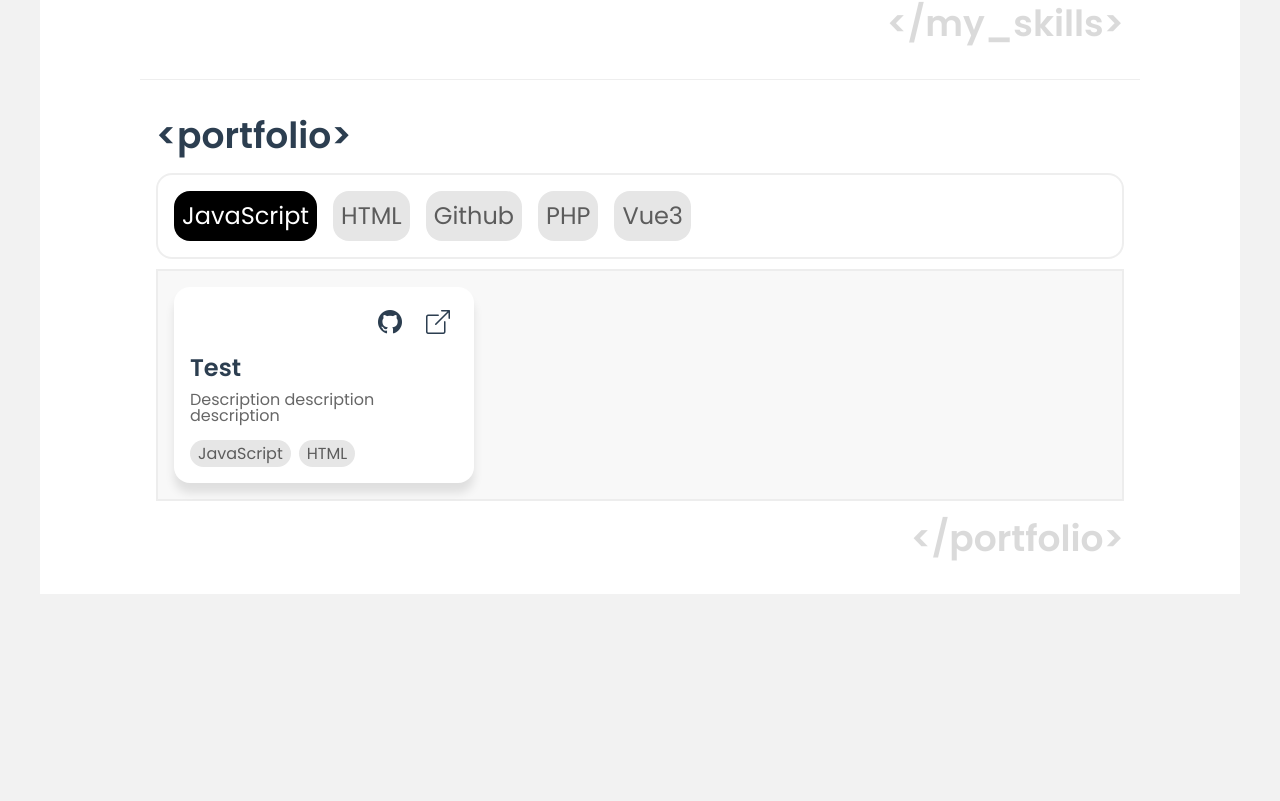
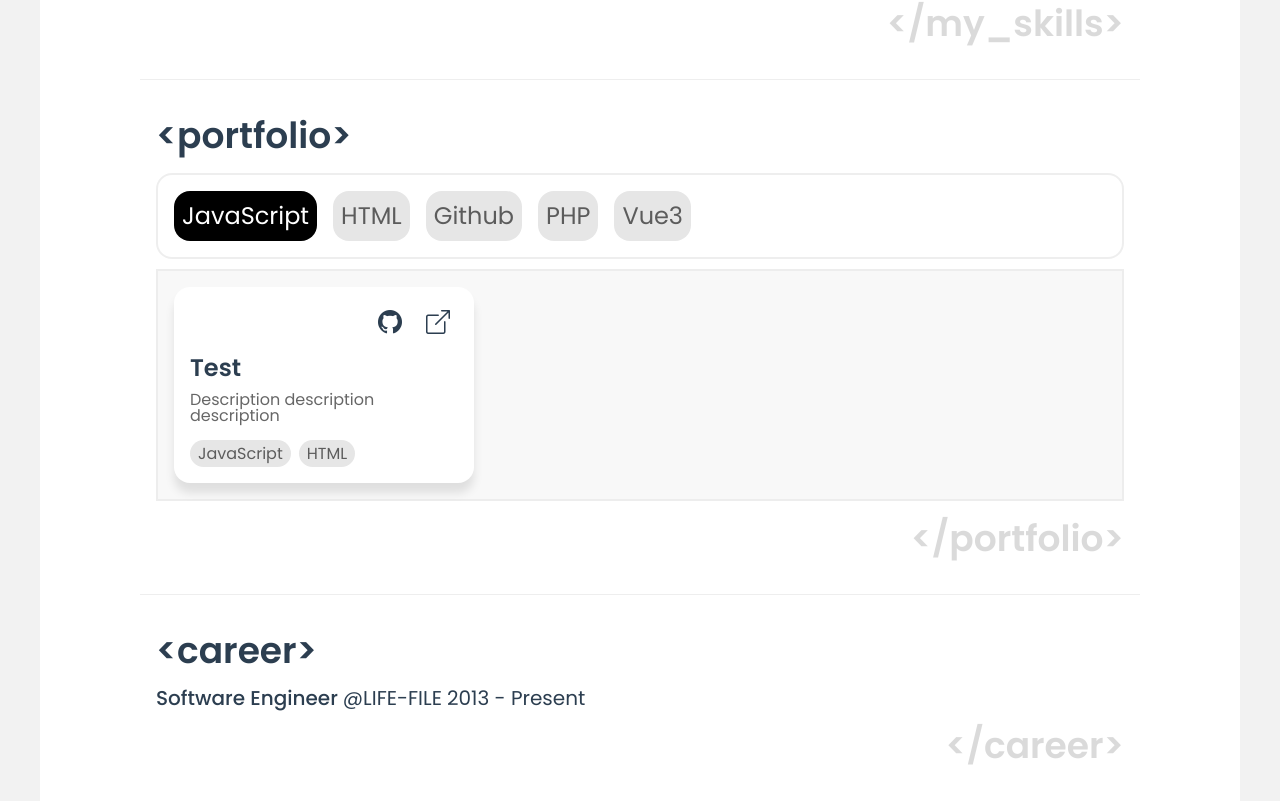
Before and after one commit to julianandreszb/portfolio-vue-3, a Vue app: page / in a window 1280 px wide. Shown: the part 1165-1966 px from the top of the page. Before the commit the page ends 1759 px from the top, so only its background shows below. Built offline with nearby package versions, Linux system fonts and the light colour scheme.

Commit message:
Experience component

```diff
--- a/src/App.vue
+++ b/src/App.vue
@@ -8,6 +8,7 @@ import VContentAboutMe from '@/components/blocks/VContentAboutMe.vue'
 import appConfig from '../app.config.json'
 import VRatingBar from '@/components/blocks/VRatingBar.vue'
 import VPortfolio from '@/components/blocks/VPortfolio.vue'
+import VCareer from '@/components/blocks/VCareer.vue'
 
 const skillItems = appConfig.sections.skills.items
 </script>
@@ -36,6 +37,9 @@ const skillItems = appConfig.sections.skills.items
     >
       <v-portfolio></v-portfolio>
     </v-section>
+    <v-section section-id="career" :header-tag="{ tagContent: 'career', tagName: EnumHeaders.h2 }">
+      <v-career></v-career>
+    </v-section>
   </main>
 </template>
 
--- /dev/null
+++ b/src/components/VExperience.vue
@@ -0,0 +1,30 @@
+<script setup lang="ts">
+import type { IExperience } from '@/utils/typeScriptDefinitions/IExperience'
+
+defineProps<{ experience: IExperience }>()
+</script>
+
+<template>
+  <article class="experience-wrap">
+    <section>
+      <h3>{{ experience.title }}</h3>
+      <span class="company">{{ experience.company }}</span>
+      <span class="">{{ `${experience.startDate} - ${experience.endDate}` }}</span>
+    </section>
+  </article>
+</template>
+
+<style scoped lang="scss">
+@import '../assets/sass/abstracts/mixin';
+section {
+  display: flex;
+  flex-direction: column;
+  gap: 0.5rem;
+}
+
+@include for-size(tablet-portrait-up) {
+  section {
+    flex-direction: row;
+  }
+}
+</style>
--- /dev/null
+++ b/src/components/blocks/VCareer.vue
@@ -0,0 +1,39 @@
+<script setup lang="ts">
+import VExperience from '@/components/VExperience.vue'
+</script>
+
+<template>
+  <div class="career-container">
+    <VExperience
+      :experience="{
+        id: 'lifefile',
+        title: 'Software Engineer',
+        company: '@LIFE-FILE',
+        startDate: '2013',
+        endDate: 'Present'
+      }"
+    />
+  </div>
+</template>
+
+<style scoped lang="scss">
+.career-container {
+  :deep(.experience-wrap) {
+    section {
+      h3 {
+        font-size: 2rem;
+        font-style: normal;
+        font-weight: 500;
+        line-height: 2rem;
+      }
+
+      span {
+        font-size: 2rem;
+        font-style: normal;
+        font-weight: 400;
+        line-height: 2rem;
+      }
+    }
+  }
+}
+</style>
--- /dev/null
+++ b/src/utils/typeScriptDefinitions/IExperience.ts
@@ -0,0 +1,9 @@
+interface IExperience {
+  id: string
+  title: string
+  company: string
+  startDate: string
+  endDate: string
+}
+
+export type { IExperience }
```
Also changed, not shown: 1 other file (tests, documents, lock files or other folders).
